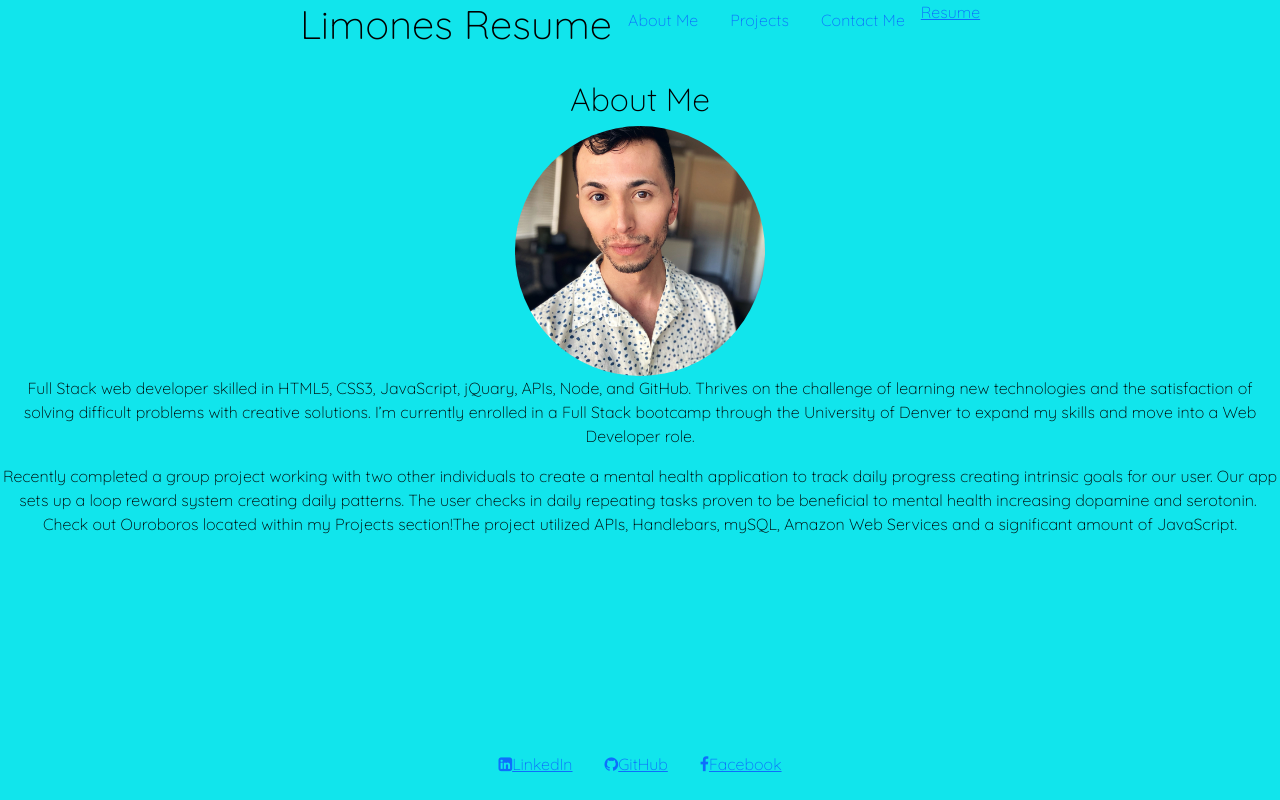
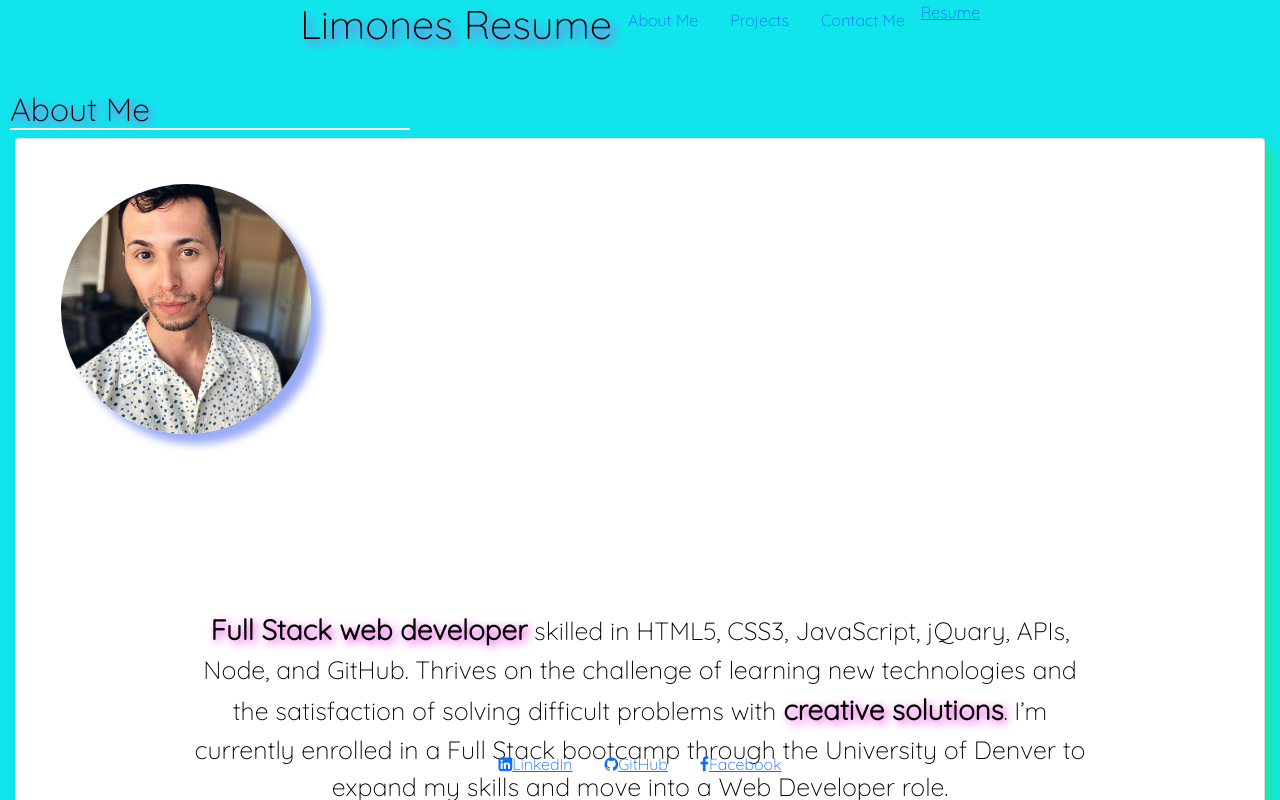
Before and after one commit to ZestyLimones/react-portfolio, a React (Create React App) app: page / in a window 1280 px wide. Shown: the top 800 px of the page. Built offline with nearby package versions, Linux system fonts and the light colour scheme.

Commit message:
added styling to about me page.

```diff
--- a/src/components/Header.css
+++ b/src/components/Header.css
@@ -3,3 +3,8 @@
   /* text-align: start; */
   height: 5rem;
 }
+
+h1 {
+  font-size: 55px;
+  text-shadow: 5px 5px 8px rgb(233, 40, 223);
+}
--- a/src/components/PortfolioContainer.css
+++ b/src/components/PortfolioContainer.css
@@ -12,4 +12,52 @@
   ); */
   color: black;
   height: 100vh;
+  /* display: flex; */
 }
+
+.portfolio-content {
+  flex-wrap: wrap;
+  text-align: center;
+}
+
+h2 {
+  font-size: 40px;
+  text-shadow: 3px 3px 8px rgb(233, 40, 223);
+  text-align: left;
+  width: 400px;
+  border-bottom: 2px solid white;
+  margin-bottom: 15px;
+}
+
+h3 {
+  font-size: 30px;
+  text-shadow: 3px 3px 8px rgb(233, 40, 223);
+}
+
+p {
+  font-size: 25px;
+  margin-top: 10px;
+}
+span {
+  font-size: 28px;
+  font-weight: bolder;
+  text-shadow: 3px 3px 8px rgb(233, 40, 223);
+}
+
+.section {
+  margin: 10px;
+  height: 100%;
+}
+
+.card {
+  padding: 20px;
+  border-radius: 15%;
+  margin: 5px;
+  height: 100%;
+  background-color: rgba(0, 0, 0, 0.5);
+  box-shadow: 10px 10px 8px rgba(40, 233, 114, 0.466);
+}
+
+.card-content {
+  padding: 150px;
+}
--- a/src/components/PortfolioContainer.js
+++ b/src/components/PortfolioContainer.js
@@ -24,7 +24,7 @@ export default function PortfolioContainer() {
   return (
     <div className="main">
       <Header currentPage={currentPage} handlePageChange={handlePageChange} />
-      {renderPage()}
+      <div className="portfolio-container">{renderPage()}</div>
       <Footer />
     </div>
   );
--- a/src/components/pages/About.css
+++ b/src/components/pages/About.css
@@ -1,5 +1,8 @@
 .profile-pic {
+  float: right;
+  border-radius: 50%;
+  margin: 25px;
   height: 250px;
   width: 250px;
-  border-radius: 50%;
+  box-shadow: 10px 10px 8px rgba(40, 75, 233, 0.466);
 }
--- a/src/components/pages/About.js
+++ b/src/components/pages/About.js
@@ -4,8 +4,9 @@ import "./About.css"
 
 export default function About() {
   return (
-    <div>
+    <div className='about-section section'>
       <h2>About Me</h2>
+      <div className='card'>
         <img src={profilePic} alt="Micheal Limones" className='profile-pic'/>
         <div className="card-content">
           <p>
@@ -29,5 +30,6 @@ export default function About() {
           </p>
         </div>
       </div>
+    </div>
   );
 }
```
Also changed, not shown: src/components/pages/Project.css (added). Lines whose indentation alone changed are shown as unchanged.
